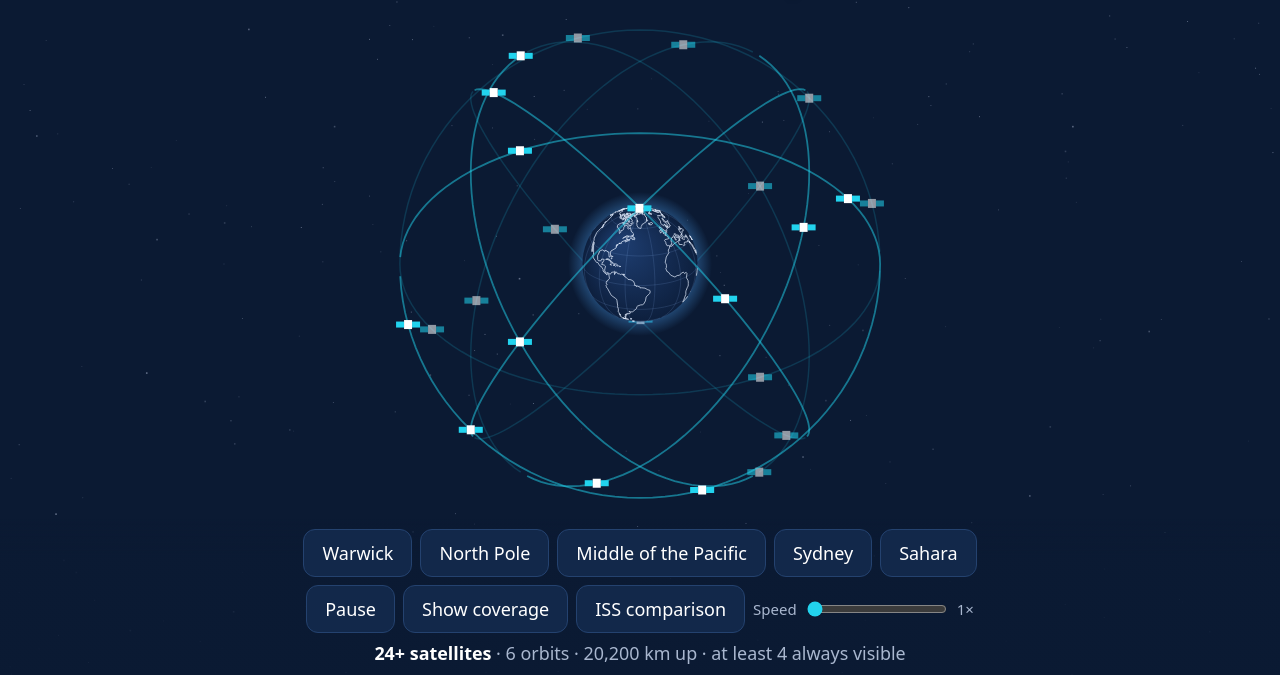
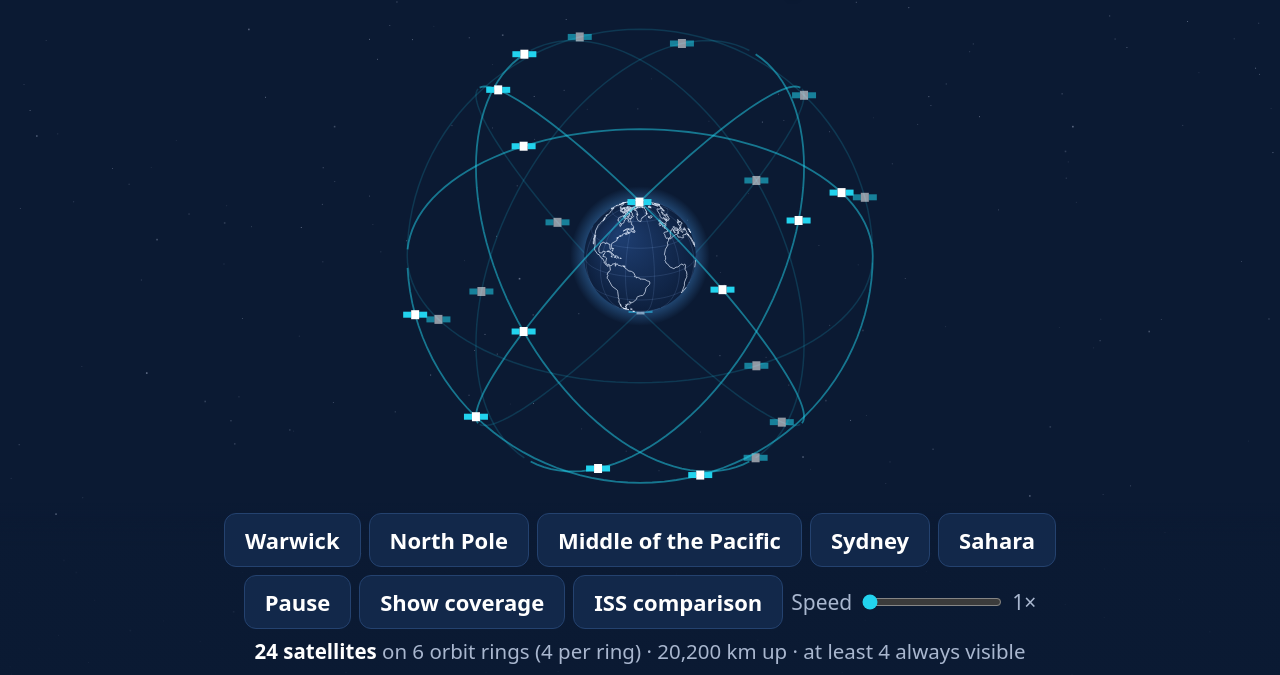
Before and after one commit to SIRSAZOFDUCK/gps-teaching, a plain HTML site: page globe.html in a window 1280 px wide. Shown: the part 125-800 px from the top of the page. Drawn offline with Linux system fonts and the light colour scheme.

Commit message:
Globe: bigger button text, exact satellite count in info line
Co-Authored-By: Claude Opus 5.5 <noreply@anthropic.com>

```diff
--- a/globe.html
+++ b/globe.html
@@ -24,18 +24,18 @@
            background:linear-gradient(to top, var(--panel) 75%, rgba(11,26,51,0)); display:flex; flex-direction:column; gap:8px; align-items:center; }
   .row { display:flex; gap:8px; flex-wrap:wrap; justify-content:center; align-items:center; }
   button { min-height:44px; padding:0 14px; border-radius:12px; border:1px solid var(--line); background:#12284a; color:#fff;
-           font:600 16px/1 inherit; font-family:inherit; cursor:pointer; }
+           font-family:inherit; font-size:18px; font-weight:600; line-height:1; cursor:pointer; }
   button.on { background:var(--cyan); color:var(--navy); border-color:var(--cyan); }
   button.place.on { background:var(--orange); border-color:var(--orange); color:var(--navy); }
-  .speed { display:flex; align-items:center; gap:8px; font-size:15px; color:var(--muted); }
+  .speed { display:flex; align-items:center; gap:8px; font-size:18px; color:var(--muted); }
   .speed input { width:140px; height:44px; accent-color:var(--cyan); }
-  #info { font-size:clamp(13px, 1.4vw, 18px); color:var(--muted); text-align:center; }
+  #info { font-size:clamp(15px, 1.6vw, 22px); color:var(--muted); text-align:center; }
   #info b { color:#fff; }
-  @media (min-width:1000px) { button { font-size:18px; min-height:48px; padding:0 18px; } }
+  @media (min-width:1000px) { button { font-size:22px; min-height:54px; padding:0 20px; } .speed { font-size:21px; } }
   @media (orientation:landscape) and (max-height:520px) {
     #panel { left:auto; top:0; width:250px; justify-content:center; background:var(--panel); padding:8px; gap:6px; overflow:auto; }
     #top { right:250px; }
-    button { min-height:40px; padding:0 10px; font-size:14px; }
+    button { min-height:40px; padding:0 10px; font-size:16px; }
     .speed input { width:110px; }
     #info { font-size:12px; }
   }
@@ -52,7 +52,7 @@
     <button id="iss">ISS comparison</button>
     <label class="speed">Speed <input id="speed" type="range" min="1" max="10" step="1" value="1"> <span id="speedv">1×</span></label>
   </div>
-  <div id="info"><b>24+ satellites</b> · 6 orbits · 20,200 km up · at least 4 always visible</div>
+  <div id="info"><b>24 satellites</b> on 6 orbit rings (4 per ring) · 20,200 km up · at least 4 always visible</div>
 </div>
 
 <script>
```
